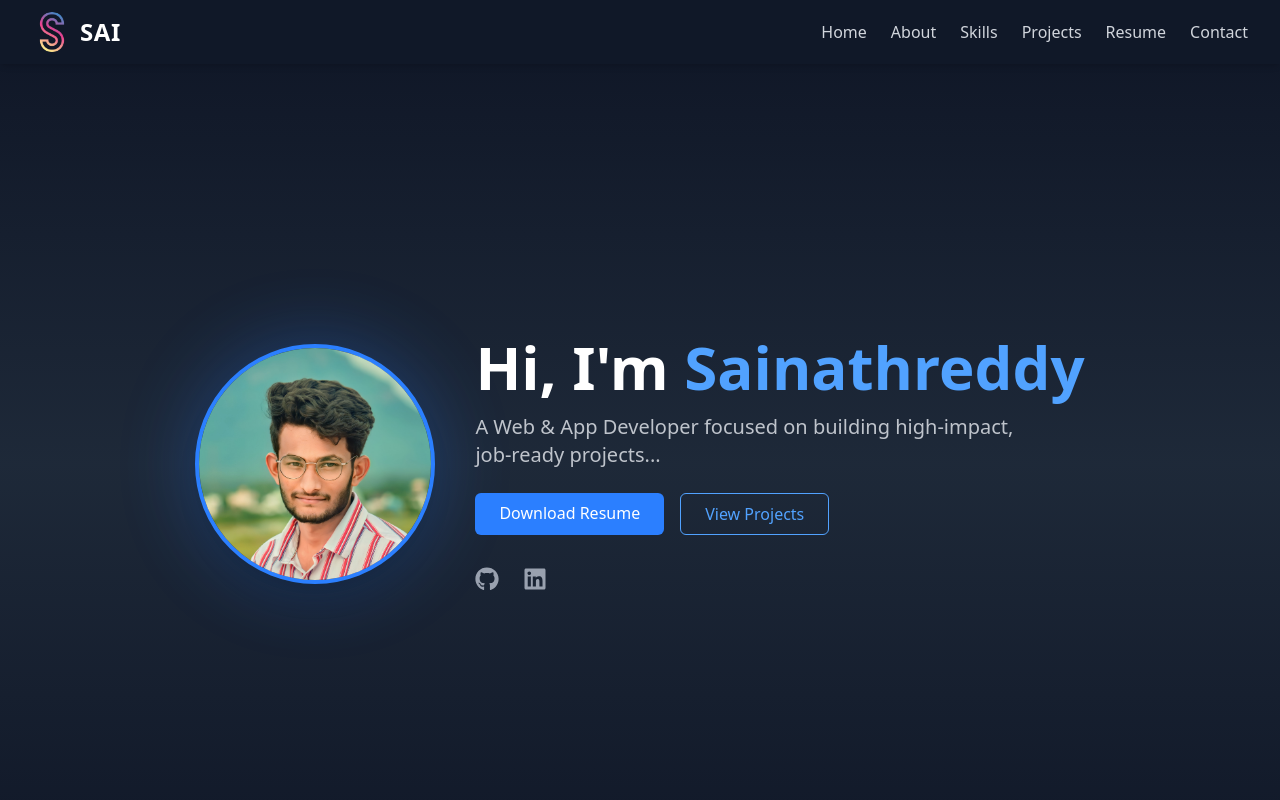
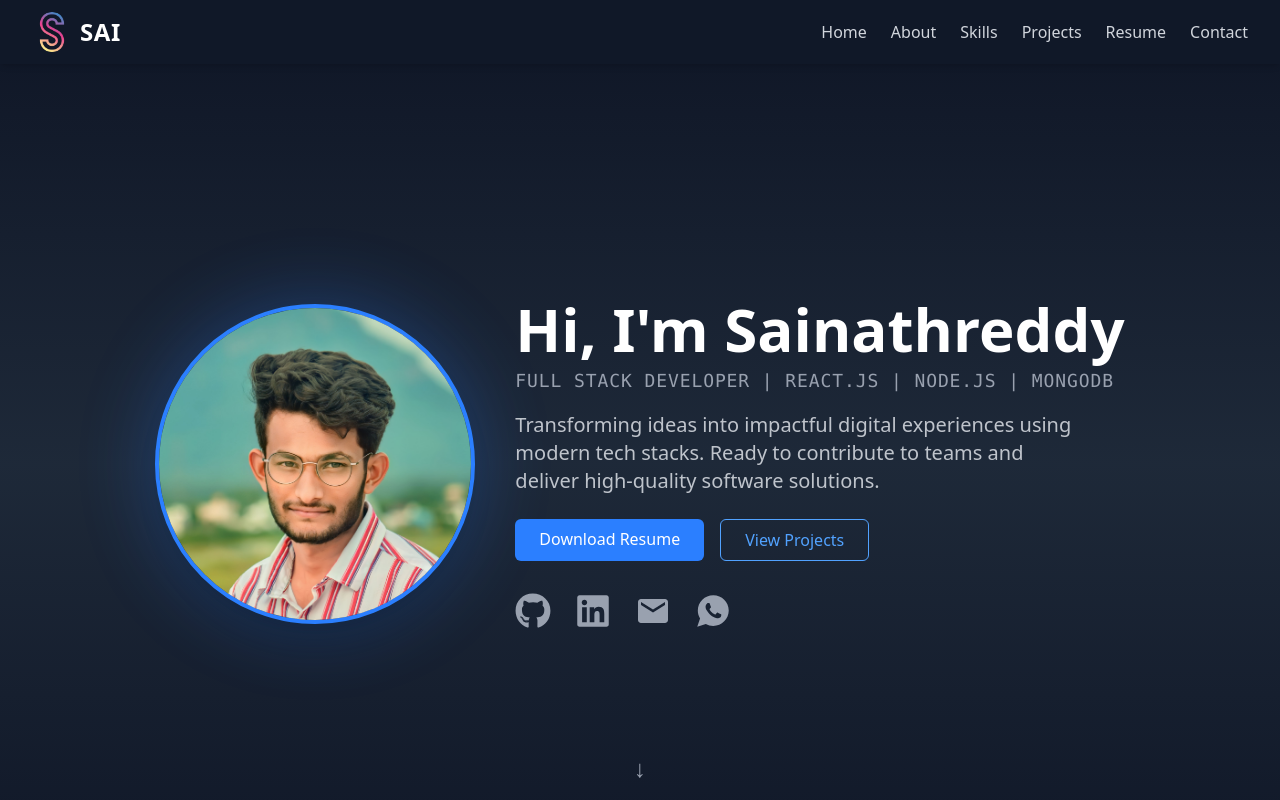
Before and after one commit to sainath-666/portfolio-new, a React (Vite) app: page / in a window 1280 px wide. Shown: the top 800 px of the page. Built offline with nearby package versions, Linux system fonts and the light colour scheme.

Commit message:
made changes in Hero section and made good in UI and some content

```diff
--- a/src/components/Hero.jsx
+++ b/src/components/Hero.jsx
@@ -1,60 +1,74 @@
+import { MdEmail } from "react-icons/md";
 import profileImg from "../assets/profile.jpg";
 import { FaGithub, FaLinkedin } from "react-icons/fa";
+import { IoLogoWhatsapp } from "react-icons/io";
 
 const Hero = () => {
   return (
     <section
       id="hero"
-      className="min-h-screen flex flex-col md:flex-row items-center justify-center gap-10 px-4 text-center md:text-left bg-gradient-to-b from-gray-900 via-gray-800 to-gray-900"
+      className="min-h-screen pt-10 md:pt-0 flex flex-col md:flex-row items-center justify-center gap-10 px-4 text-center md:text-left bg-gradient-to-b from-gray-900 via-gray-800 to-gray-900 relative"
     >
       {/* Profile Image */}
       <div
-        className="relative w-40 h-40 md:w-60 md:h-60 group transition duration-500 transform hover:scale-105"
+        className="relative w-50 h-50 md:w-80 md:h-80 group transition duration-500 transform hover:scale-105"
         data-aos="fade-right"
       >
         <div className="absolute inset-0 rounded-full blur-2xl bg-blue-500 opacity-30 group-hover:opacity-50 z-0 transition duration-500"></div>
-
-        <div className="relative w-full h-full rounded-full overflow-hidden border-4 border-blue-500 shadow-xl z-10">
+        <div className="relative w-full h-full rounded-full overflow-hidden border-4 border-blue-500 shadow-xl z-10 group-hover:shadow-blue-500 group-hover:shadow-md transition-shadow duration-500">
           <img
             src={profileImg}
-            alt="Sai Profile"
+            alt="Portrait of Sainathreddy - Full Stack Developer"
             className="w-full h-full object-cover"
           />
         </div>
       </div>
+
       {/* Text Section */}
       <div className="space-y-4" data-aos="fade-left">
-        <h1 className="text-4xl md:text-6xl font-bold text-white mb-4 transition duration-500 hover:tracking-wide hover:text-blue-400">
-          Hi, I'm <span className="text-blue-400">Sainathreddy</span>
+        <h1 className="text-4xl md:text-6xl font-bold text-white mb-2">
+          Hi, I'm{" "}
+          <span className="transition duration-500 hover:text-blue-400">
+            Sainathreddy
+          </span>
         </h1>
 
-        <p className="text-lg md:text-xl text-gray-300 max-w-xl mb-6 transition-opacity duration-700 hover:opacity-100 opacity-90">
-          A Web & App Developer focused on building high-impact, job-ready
-          projects...
+        <p className="text-sm md:text-lg text-gray-400 font-mono uppercase tracking-wider">
+          Full Stack Developer | React.js | Node.js | MongoDB
         </p>
 
+        <p className="text-lg md:text-xl text-gray-300 max-w-xl mb-6 transition-opacity duration-700 hover:opacity-100 opacity-90">
+          Transforming ideas into impactful digital experiences using modern
+          tech stacks. Ready to contribute to teams and deliver high-quality
+          software solutions.
+        </p>
+
+        {/* Buttons */}
         <div className="flex flex-wrap justify-center md:justify-start gap-4">
           <a
             href="/resume.pdf"
-            download
-            className="bg-blue-500 hover:bg-blue-600 text-white px-6 py-2 rounded-md font-medium transition duration-300"
+            target="_blank"
+            rel="noopener noreferrer"
+            className="bg-blue-500 hover:bg-blue-600 hover:shadow-blue-500/40 hover:shadow-lg text-white px-6 py-2 rounded-md font-medium transition duration-300"
           >
             Download Resume
           </a>
           <a
             href="#projects"
-            className="border border-blue-400 text-blue-400 hover:bg-blue-500 hover:text-white px-6 py-2 rounded-md font-medium transition duration-300"
+            className="border border-blue-400 text-blue-400 hover:bg-blue-500 hover:text-white hover:shadow-blue-400/40 hover:shadow-lg px-6 py-2 rounded-md font-medium transition duration-300"
           >
             View Projects
           </a>
         </div>
 
-        <div className="flex gap-6 justify-center md:justify-start pt-4 text-2xl text-gray-400">
+        {/* Social Links */}
+        <div className="flex gap-6 justify-center md:justify-start pt-4 text-4xl text-gray-400">
           <a
             href="https://github.com/sainath-666"
             target="_blank"
             rel="noopener noreferrer"
-            className="hover:text-white transition"
+            aria-label="GitHub"
+            className="hover:text-white hover:drop-shadow-[0_0_6px_rgba(255,255,255,0.6)] transition"
           >
             <FaGithub />
           </a>
@@ -62,11 +76,38 @@ const Hero = () => {
             href="https://www.linkedin.com/in/sainath666"
             target="_blank"
             rel="noopener noreferrer"
-            className="hover:text-white transition"
+            aria-label="LinkedIn"
+            className="hover:text-white hover:drop-shadow-[0_0_6px_rgba(59,130,246,0.6)] transition"
           >
             <FaLinkedin />
           </a>
+          <a
+            href="mailto:sai65265@gmail.com"
+            aria-label="Email"
+            className="hover:text-white hover:drop-shadow-[0_0_6px_rgba(59,130,246,0.6)] transition"
+          >
+            <MdEmail />
+          </a>
+          <a
+            href="https://wa.link/oeaxld"
+            target="_blank"
+            rel="noopener noreferrer"
+            aria-label="WhatsApp"
+            className="hover:text-white hover:drop-shadow-[0_0_6px_rgba(59,130,246,0.6)] transition"
+          >
+            <IoLogoWhatsapp />
+          </a>
         </div>
+      </div>
+
+      {/* Scroll Down Hint */}
+      <div className="absolute bottom-20 left-1/2 transform -translate-x-1/2 hidden md:block">
+        <a
+          href="#about"
+          className="text-gray-400 hover:text-white animate-bounce text-2xl transition-transform duration-300 hover:scale-125"
+        >
+          ↓
+        </a>
       </div>
     </section>
   );
```
